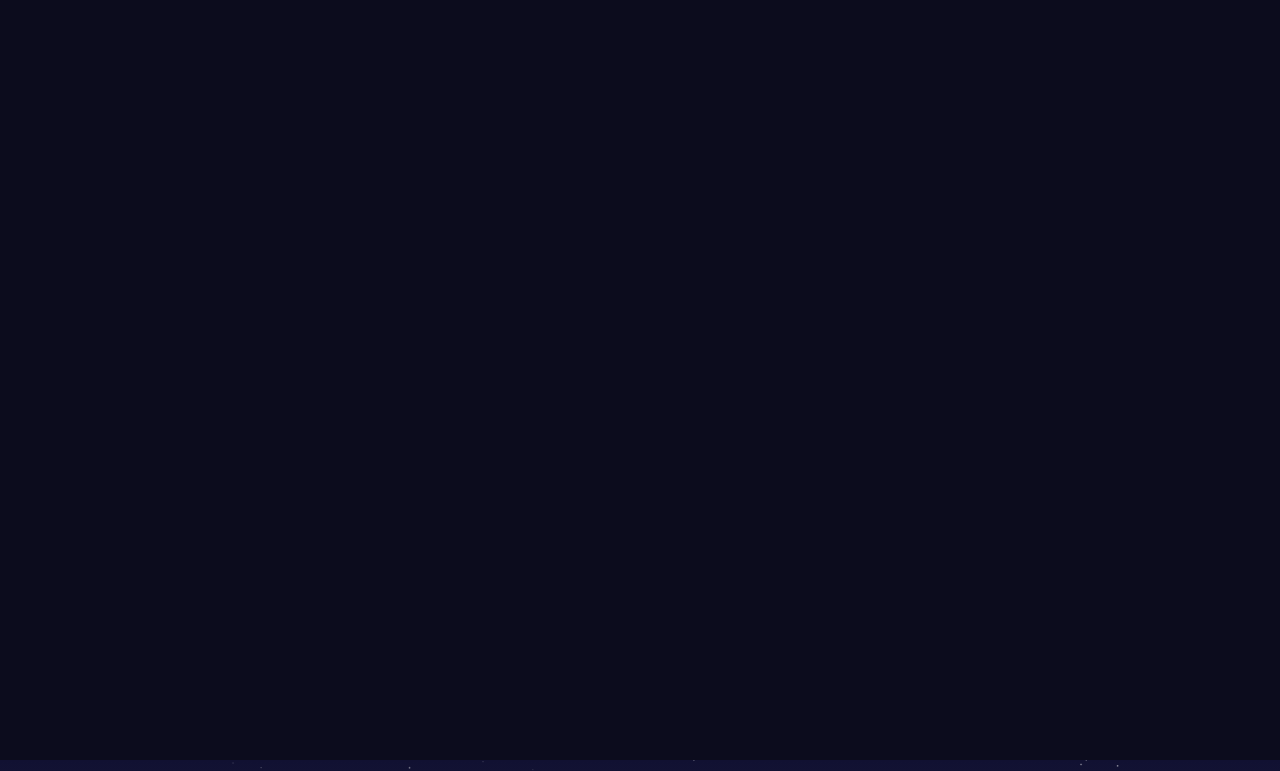
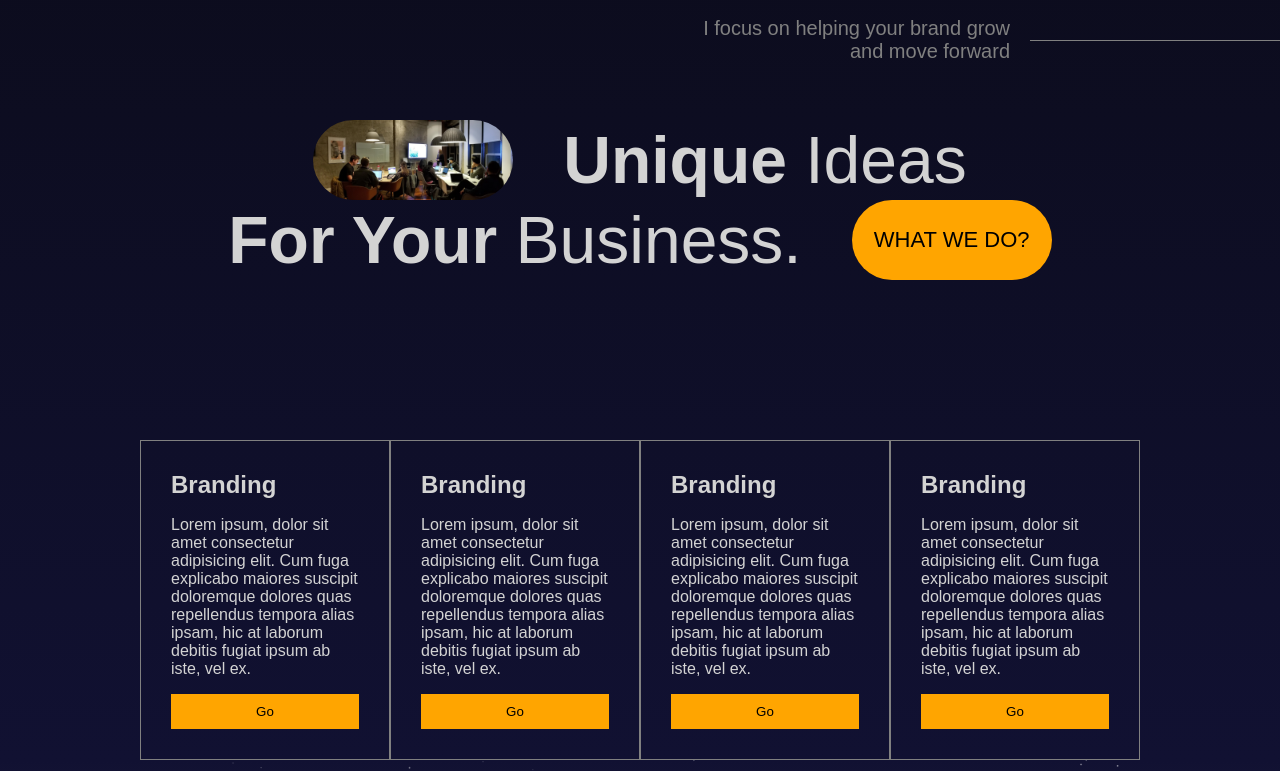
Before and after one commit to messafa-mohammed/My-Portfolio, a React (Vite) app: page / in a window 1280 px wide. Shown: the part 1640-2411 px from the top of the page. Built offline with nearby package versions, Linux system fonts and the light colour scheme.

Commit message:
services

```diff
--- a/src/App.jsx
+++ b/src/App.jsx
@@ -2,6 +2,7 @@
 import Hero from "./components/hero/Hero";
 import Navbar from "./components/navbar/Navbar";
 import Parallax from "./components/parallax/Parallax";
+import Services from "./components/services/Services";
 
 const App = () => {
   return <div>
@@ -10,7 +11,7 @@
         <Hero/>
     </section>
     <section id="Services"><Parallax type="services"/></section>
-    <section>Services</section>
+    <section><Services/></section>
     <section id="Portfolio"><Parallax type="portfol"/></section>
     <section>Portfolio1</section>
     <section>Portfolio2</section>
--- /dev/null
+++ b/src/components/services/Services.jsx
@@ -0,0 +1,72 @@
+import './services.scss'
+import {motion} from 'framer-motion';
+const variants ={
+    initial:{
+        x:500,
+        y:-100,
+        opacity:0
+    },
+    animate:{
+        x:0,
+        y:0,
+        opacity:1,
+        transition:{duration:1,staggerChildren:0.1}
+    }
+}
+
+const Services = () => {
+  return (
+    <motion.div className='services' variants={variants} initial="initial" whileInView="animate">
+       <motion.div className='textContainer' variants={variants} >
+        <p>I focus on helping your brand grow <br/>and move forward</p>
+        <hr />
+       </motion.div>
+       <motion.div className="titleContainer" variants={variants} >
+         <div className="title">
+            <img src="/people.webp" alt="" />
+            <h1>
+                <motion.b whileHover={{color:"orange"}}>Unique</motion.b> Ideas
+            </h1>
+         </div>
+         <div className="title">
+            <h1>
+                <motion.b whileHover={{color:"orange"}}>For Your</motion.b> Business.
+            </h1>
+            <button>WHAT WE DO?</button>
+         </div>
+       </motion.div>
+       <motion.div className="listContainer" variants={variants} >
+            <motion.div className="box"
+            whileHover={{background: "lightgray" , color:"black"}}
+            >
+                <h2>Branding</h2>
+                <p>Lorem ipsum, dolor sit amet consectetur adipisicing elit. Cum fuga explicabo maiores suscipit doloremque dolores quas repellendus tempora alias ipsam, hic at laborum debitis fugiat ipsum ab iste, vel ex.</p>
+                <button>Go</button>
+            </motion.div>
+            <motion.div className="box"
+            whileHover={{background: "lightgray" , color:"black"}}
+            >
+                <h2>Branding</h2>
+                <p>Lorem ipsum, dolor sit amet consectetur adipisicing elit. Cum fuga explicabo maiores suscipit doloremque dolores quas repellendus tempora alias ipsam, hic at laborum debitis fugiat ipsum ab iste, vel ex.</p>
+                <button>Go</button>
+            </motion.div>
+            <motion.div className="box"
+            whileHover={{background: "lightgray" , color:"black"}}
+            >
+                <h2>Branding</h2>
+                <p>Lorem ipsum, dolor sit amet consectetur adipisicing elit. Cum fuga explicabo maiores suscipit doloremque dolores quas repellendus tempora alias ipsam, hic at laborum debitis fugiat ipsum ab iste, vel ex.</p>
+                <button>Go</button>
+            </motion.div>
+            <motion.div className="box"
+            whileHover={{background: "lightgray" , color:"black"}}
+            >
+                <h2>Branding</h2>
+                <p>Lorem ipsum, dolor sit amet consectetur adipisicing elit. Cum fuga explicabo maiores suscipit doloremque dolores quas repellendus tempora alias ipsam, hic at laborum debitis fugiat ipsum ab iste, vel ex.</p>
+                <button>Go</button>
+            </motion.div>
+       </motion.div>
+    </motion.div>
+  )
+}
+
+export default Services
--- /dev/null
+++ b/src/components/services/services.scss
@@ -0,0 +1,147 @@
+@import "../../app.scss";
+.services {
+  background: linear-gradient(180deg, #0c0c1d, #111132);
+  height: 100%;
+  display: flex;
+  flex-direction: column;
+  justify-content: space-between;
+
+  .textContainer {
+    flex: 1;
+    align-self: flex-end;
+    display: flex;
+    align-items: center;
+    gap: 20px;
+
+    // @include mobile {
+    //   align-self: center;
+    //   text-align: center;
+    //   flex-direction: column;
+    // }
+
+    p {
+      font-weight: 200;
+      font-size: 20px;
+      color: gray;
+      text-align: right;
+    }
+
+    hr {
+      width: 250px;
+      border: none;
+      border-top: 0.5px solid gray;
+
+    //   @include mobile {
+    //     width: 300px;
+    //   }
+    }
+  }
+  .titleContainer {
+    flex: 2;
+    display: flex;
+    flex-direction: column;
+    align-items: center;
+
+    // @include mobile {
+    //   width: 100%;
+    // }
+
+    .title {
+      display: flex;
+      align-items: center;
+      gap: 50px;
+
+    //   @include mobile {
+    //     flex-direction: column;
+    //     text-align: center;
+    //     gap: 20px;
+    //   }
+
+      img {
+        width: 200px;
+        height: 80px;
+        border-radius: 50px;
+        object-fit: cover;
+
+        // @include mobile {
+        //   width: 200px;
+        //   height: 50px;
+        // }
+      }
+
+      h1 {
+        font-size: 66px;
+        font-weight: 100;
+
+        // @include mobile {
+        //   font-size: 36px;
+        // }
+      }
+
+      button {
+        width: 200px;
+        height: 80px;
+        border-radius: 50px;
+        background-color: orange;
+        border: none;
+        font-size: 22px;
+
+        cursor: pointer;
+
+        // @include mobile {
+        //   font-size: 16px;
+        //   width: 150px;
+        //   height: 50px;
+        // }
+      }
+    }
+  }
+  .listContainer {
+    flex: 2;
+    display: flex;
+    max-width: 1000px;
+    margin: auto;
+
+    // @include mobile {
+    //   flex-direction: column;
+    //   width: 100%;
+    // }
+
+    .box {
+      padding: 30px;
+      border: 0.5px solid gray;
+      display: flex;
+      flex-direction: column;
+      justify-content: space-between;
+
+    //   @include mobile {
+    //     border: none;
+    //     align-items: center;
+    //     gap: 20px;
+    //     padding: 10px;
+    //   }
+
+      p {
+        // @include mobile {
+        //   display: none;
+        // }
+      }
+
+      button {
+        padding: 10px;
+        background-color: orange;
+        border: none;
+        cursor: pointer;
+
+        // @include mobile {
+        //   background-color: transparent;
+        //   border: 1px solid orange;
+        //   border-radius: 5px;
+        //   color: orange;
+        //   width: 50%;
+        //   padding: 5px;
+        // }
+      }
+    }
+  }
+}
```
